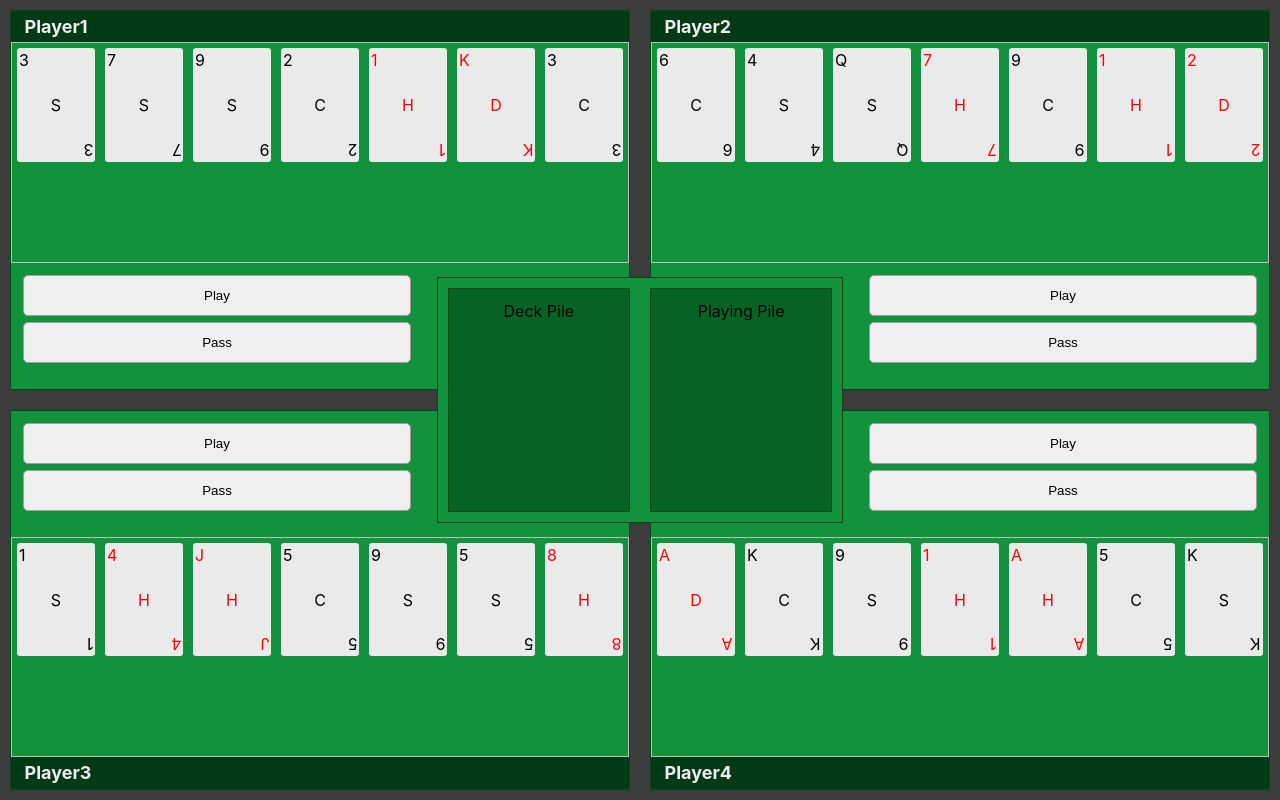
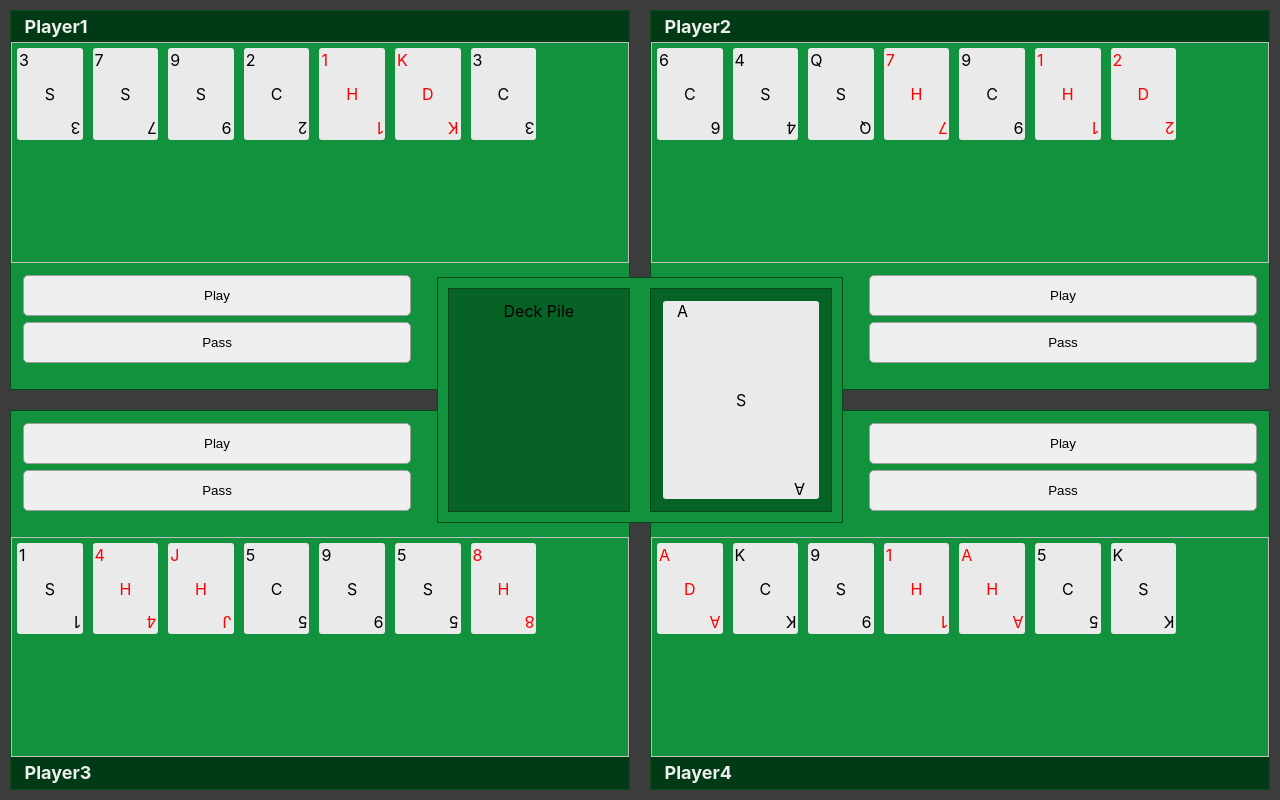
Before and after one commit to JBown94/BlackJack, a React (Create React App) app: page / in a window 1280 px wide. Built offline with nearby package versions, Linux system fonts and the light colour scheme.

Commit message:
Some basic improvements to the card component

```diff
--- a/src/Board.js
+++ b/src/Board.js
@@ -1,6 +1,7 @@
 import React from 'react';
 import TextResources from './TextResources';
 import PlayerArea from './PlayerArea';
+import Card from './Card';
 
 class Board extends React.Component {
     renderPlayerArea(playerNo, isActive, customName) {
@@ -28,7 +29,9 @@ class Board extends React.Component {
             {playerAreas}
             <div className="main-deck-area">
               <div className="card-pile">{text.DECK_PILE}</div>
-              <div className="card-pile">{text.PLAYING_PILE}</div>
+              <div className="card-pile">
+                <Card value="A" suit="S" playable="false" />
+              </div>
             </div>
         </div>
       );
--- a/src/Card.js
+++ b/src/Card.js
@@ -5,6 +5,7 @@ class Card extends React.Component {
         super(props);
 
         this.state = {
+            draggable: props.playable,
             value: props.value,
             suit: props.suit
         };
@@ -12,10 +13,10 @@ class Card extends React.Component {
 
     render() {
       return (
-        <div className="card" data-value={this.props.value} data-suit={this.props.suit}>
-            <div className="card-val">{this.props.value}</div>
-            <div className="suit-img">{this.props.suit}</div>
-            <div className="card-val-reverse">{this.props.value}</div>
+        <div draggable={this.state.draggable} className="card" data-value={this.state.value} data-suit={this.state.suit}>
+            <div className="card-val">{this.state.value}</div>
+            <div className="suit-img">{this.state.suit}</div>
+            <div className="card-val-reverse">{this.state.value}</div>
         </div>
       );
     }
--- a/src/Cards.scss
+++ b/src/Cards.scss
@@ -1,6 +1,18 @@
 .cards-container {
     border: solid 1px #bfbfbf;
     display: flex;
+    flex-wrap: wrap;
+    overflow-y: auto;
+}
+
+.card-pile {
+    .card {
+        margin: 0;
+        padding: 0;
+        height: 100%;
+        width: 100%;
+    }
+}
 
 .card {
     background: #eaeaea;
@@ -8,8 +20,8 @@
     border-radius: 3px;
     margin: 5px;
     padding: 2px;
-        height: 50%;
-        width: 15%;
+    height: 40%;
+    width: 10%;
 
     display: grid;
     grid-template-rows: repeat(6, 1fr);
@@ -41,4 +53,3 @@
         color: red;
     }
 }
-}
--- a/src/PlayerArea.js
+++ b/src/PlayerArea.js
@@ -20,7 +20,7 @@ class PlayerArea extends React.Component {
 
     renderCard(index, value, suit) {
         return (
-            <Card key={index} value={value} suit={suit} />
+            <Card key={index} value={value} suit={suit} playable="true" />
         );
     }
 
@@ -52,7 +52,7 @@ class PlayerArea extends React.Component {
 
         return (
             <div id={this.state.id} className="player-container" data-active={this.state.playerActive}>
-                <div className="player-name">{this.state.playerName}</div>
+                <div className="player-info">{this.state.playerName}</div>
                 <div className="cards-container">
                     {playerCards}
                 </div>
--- a/src/PlayerArea.scss
+++ b/src/PlayerArea.scss
@@ -19,7 +19,7 @@
             pointer-events: none;
         }
 
-        .player-name {
+        .player-info {
             background: #023a15;
             color: #efefef;
             padding: 0.25em 0.75em;
@@ -48,7 +48,7 @@
             grid-column: 1 / span 6;
             grid-row: 1 / span 6;
 
-            .player-name {
+            .player-info {
                 grid-column: 1 / span 12;
             }
 
@@ -67,7 +67,7 @@
             grid-column: 7 / span 6;
             grid-row: 1 / span 6;
 
-            .player-name {
+            .player-info {
                 grid-column: 1 / span 12;
             }
 
@@ -86,7 +86,7 @@
             grid-column: 1 / span 6;
             grid-row: 7 / span 6;
 
-            .player-name {
+            .player-info {
                 grid-column: 1 / span 12;
                 grid-row: 12;
             }
@@ -106,7 +106,7 @@
             grid-column: 7 / span 6;
             grid-row: 7 / span 6;
 
-            .player-name {
+            .player-info {
                 grid-column: 1 / span 12;
                 grid-row: 12;
             }
```
Lines whose indentation alone changed are shown as unchanged.
